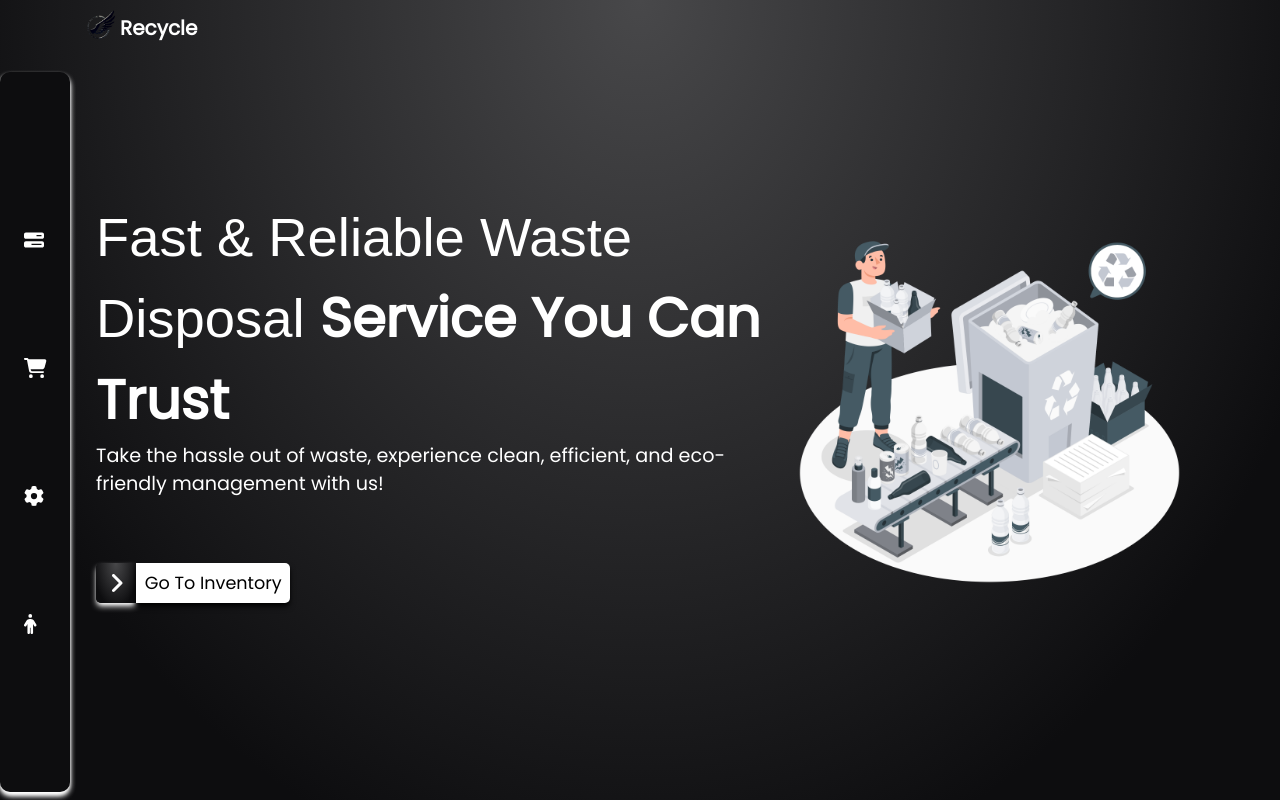
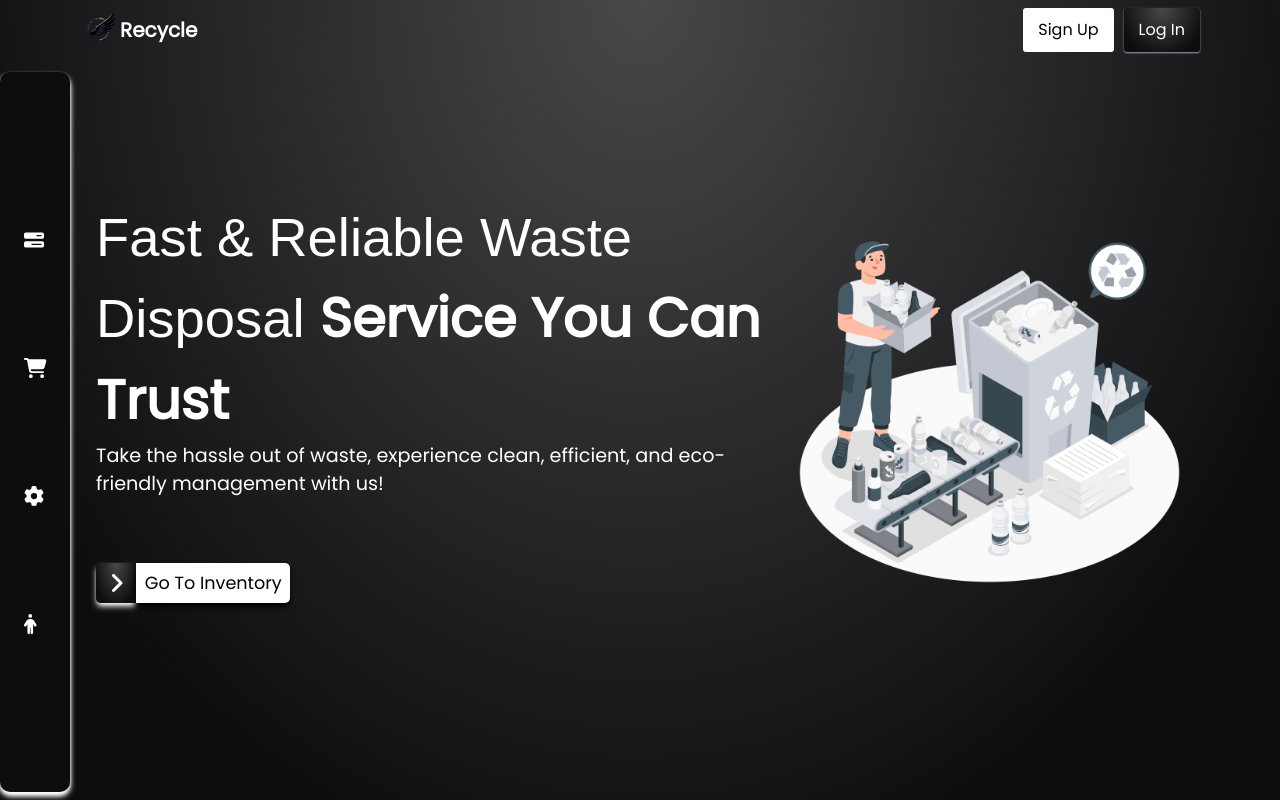
Before and after one commit to Asuraking913/recycle_proj, a React (Vite) app: page / in a window 1280 px wide. Shown: the top 800 px of the page. Built offline with nearby package versions, Linux system fonts and the light colour scheme.

Commit message:
feat: modified landing page and nav component

```diff
--- a/src/components/primary-comp/nav.jsx
+++ b/src/components/primary-comp/nav.jsx
@@ -3,9 +3,13 @@ import { FontAwesomeIcon } from '@fortawesome/react-fontawesome'
 import { faBarsStaggered, faSearch } from '@fortawesome/free-solid-svg-icons'
 import logo from "../../assets/logo.png"
 import { motion } from 'framer-motion'
+import { useState } from 'react'
+import { useNavigate } from 'react-router-dom'
 
 function Nav({onNav, nav}) {
 
+  const [loggedIn, setLoggedIn] = useState(localStorage.getItem("user_id") ? true : false)
+  const navigate = useNavigate()
 
   return (
     <div className='flex justify-between bg-transparent fixed  w-full z-[200] items-center py-[.5em] bg-[--nav] px-[1em] sm:px-[--pdx]'>
@@ -17,6 +21,32 @@ function Nav({onNav, nav}) {
       <div onClick={() => {onNav(!nav)}} className='sm:hidden text-2xl'>
         <FontAwesomeIcon icon={faBarsStaggered}/>
       </div>
+
+      {
+
+        loggedIn ?
+
+          <div className='flex items-center gap-[10px]'>
+              <button onClick={() => {
+                localStorage.clear()
+                navigate("/")
+              }} className='px-[15px] py-[10px] bg-[--nav] rounded-[3px] poppins'>
+                Log Out
+              </button>
+            </div>
+
+        :
+
+
+        <div className='flex items-center gap-[10px]'>
+              <button onClick={() => navigate("/authenticate")} className='px-[15px] py-[10px] bg-[--nav] rounded-[3px] poppins'>
+                Sign Up
+              </button>
+              <button onClick={() => navigate("/authenticate")} className='px-[15px] py-[10px] bg-[--black] text-[--nav] shadow-sm shadow-[--gray] linear-grad rounded-[3px] poppins'>
+                Log In
+              </button>
+            </div>
+      }
 
       {/*<div className='hidden sm:block'>
         <form action="">
--- a/src/pages/landing.jsx
+++ b/src/pages/landing.jsx
@@ -30,6 +30,7 @@ function Landing() {
     const [isMobileView, setIsMobileView] = useState(window.innerWidth < 640)
     const ref = useRef(null)
     const inView = useInView(ref, {once : true})
+    const [loggedIn, setLoggedIn] = useState(localStorage.getItem("user_id") ? true : false)
 
     const [objList, setObjList] = useState([
       {
@@ -290,8 +291,28 @@ function Landing() {
                 <div className='bg-[--black] flex items-center justify-center w-[40px] h-[40px]  text-2xl text-[--nav] shadow-md shadow-white rounded-l-[5px]'>
                   <FontAwesomeIcon icon={faAngleRight}/>
                 </div>
-                <div onClick={() => navigate("/authenticate")} className='bg-[--nav] capitalize text-[1.1rem] poppins h-[40px] flex items-center justify-center px-[.5em] rounded-r-[5px]'>
-                   Log in
+                <div onClick={() => {
+
+                  if(loggedIn) {
+                    navigate("/menu")
+                  }
+                  else {
+                    navigate("/authenticate")}
+                  }
+
+                } className='bg-[--nav] capitalize text-[1.1rem] poppins h-[40px] flex items-center justify-center px-[.5em] rounded-r-[5px]'>
+                   {
+
+                    loggedIn ?
+
+                      "Browse Inventory"
+
+                    :
+
+
+                    "Log in"
+
+                  }
                 </div>
             </motion.button>
           </motion.div>
```
